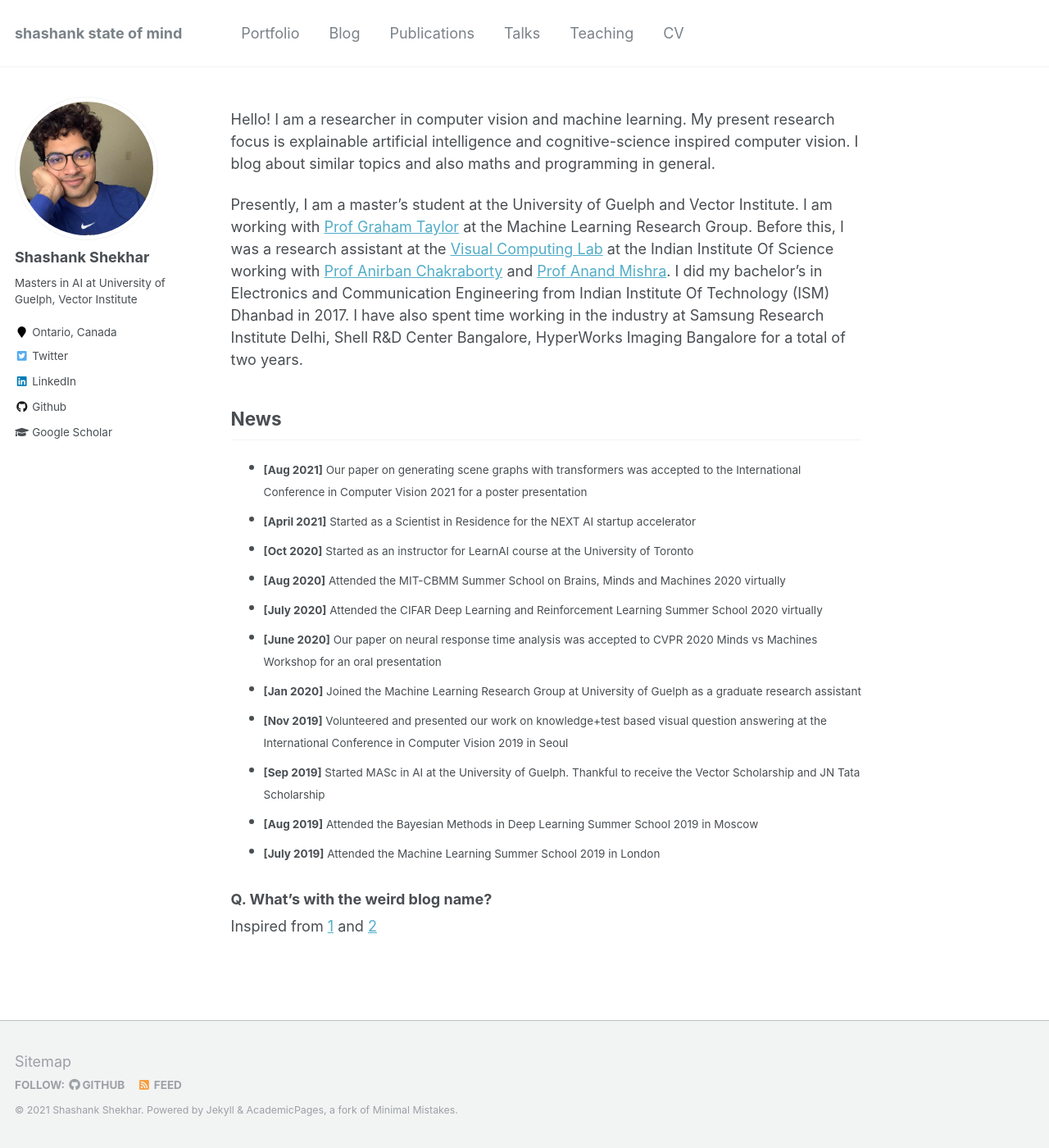
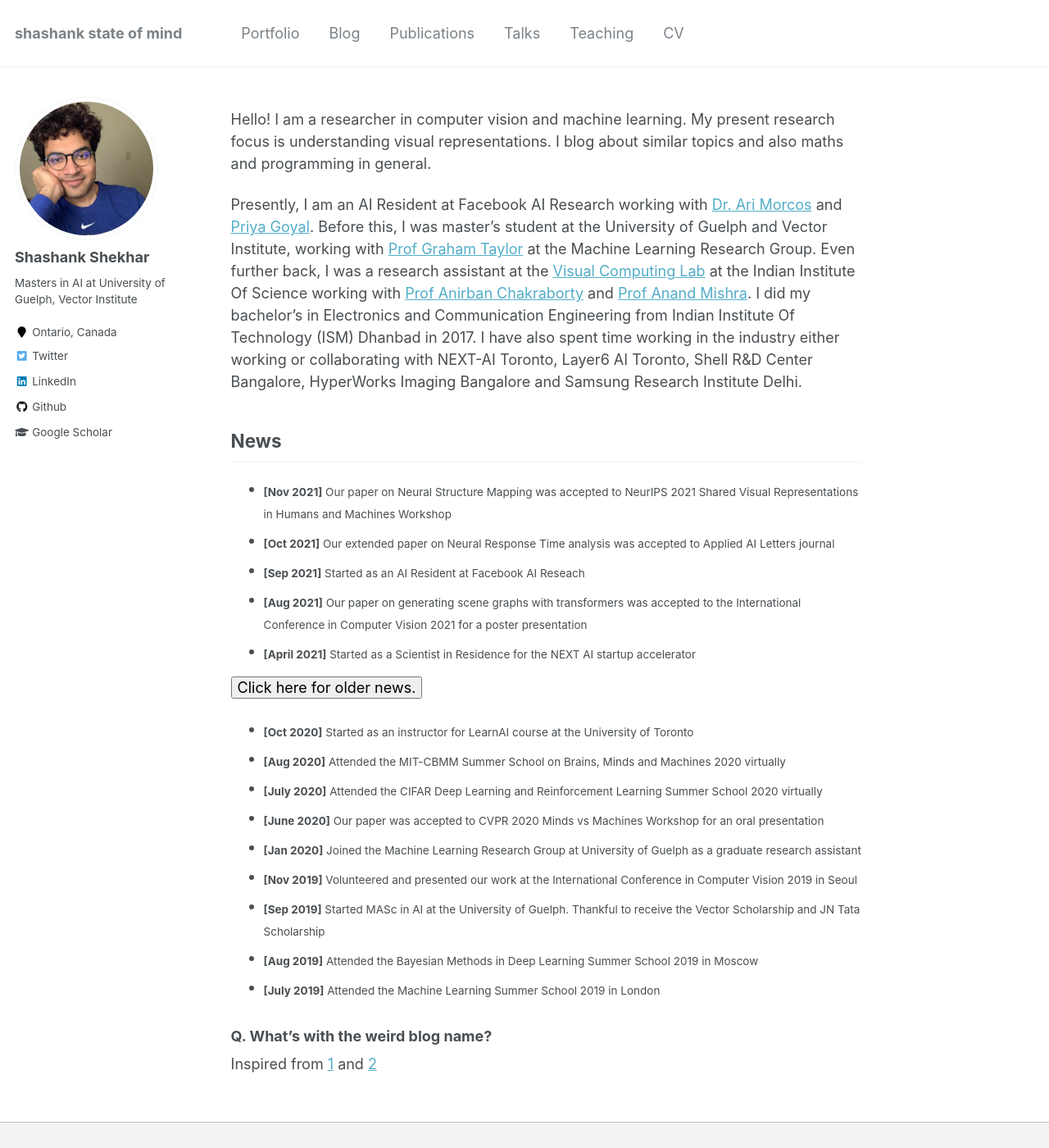
Before and after one commit to sshkhr/sshkhr.github.io, a Jekyll site: the page built from _pages/about.md, in a window 1280 px wide and 1400 px high. Shown: the whole window at 82% size. Built offline with Jekyll 4.4.1, drawn with Linux system fonts in a browser that asks for light colours.

Commit message:
personal update

```diff
--- a/_pages/about.md
+++ b/_pages/about.md
@@ -8,23 +8,31 @@
   - /about.html
 ---
 
-Hello! I am a researcher in computer vision and machine learning. My present research focus is explainable artificial intelligence and cognitive-science inspired computer vision. I blog about similar topics and also maths and programming in general.
+Hello! I am a researcher in computer vision and machine learning. My present research focus is understanding visual representations. I blog about similar topics and also maths and programming in general.
 
-Presently, I am a master's student at the University of Guelph and Vector Institute. I am working with [Prof Graham Taylor](https://www.gwtaylor.ca/) at the Machine Learning Research Group. Before this, I was a research assistant at the [Visual Computing Lab](http://visual-computing.in/home/) at the Indian Institute Of Science working with [Prof Anirban Chakraborty](http://visual-computing.in/wp-content/uploads/2017/08/anirban-chakraborty.html) and [Prof Anand Mishra](https://anandmishra22.github.io/). I did my bachelor's in Electronics and Communication Engineering from Indian Institute Of Technology (ISM) Dhanbad in 2017. I have also spent time working in the industry at Samsung Research Institute Delhi, Shell R&D Center Bangalore, HyperWorks Imaging Bangalore for a total of two years.
+Presently, I am an AI Resident at Facebook AI Research working with [Dr. Ari Morcos](http://www.arimorcos.com/) and [Priya Goyal](https://research.fb.com/people/goyal-priya/). Before this, I was master's student at the University of Guelph and Vector Institute, working with [Prof Graham Taylor](https://www.gwtaylor.ca/) at the Machine Learning Research Group. Even further back, I was a research assistant at the [Visual Computing Lab](http://visual-computing.in/home/) at the Indian Institute Of Science working with [Prof Anirban Chakraborty](http://visual-computing.in/wp-content/uploads/2017/08/anirban-chakraborty.html) and [Prof Anand Mishra](https://anandmishra22.github.io/). I did my bachelor's in Electronics and Communication Engineering from Indian Institute Of Technology (ISM) Dhanbad in 2017. I have also spent time working in the industry either working or collaborating with NEXT-AI Toronto, Layer6 AI Toronto, Shell R&D Center Bangalore, HyperWorks Imaging Bangalore and Samsung Research Institute Delhi.
 
 ## News
 
+* <sub>**[Nov 2021]** Our paper on Neural Structure Mapping was accepted to NeurIPS 2021 Shared Visual Representations in Humans and Machines Workshop</sub>
+* <sub>**[Oct 2021]** Our extended paper on Neural Response Time analysis was accepted to Applied AI Letters journal</sub>
+* <sub>**[Sep 2021]** Started as an AI Resident at Facebook AI Reseach</sub>
 * <sub>**[Aug 2021]** Our paper on generating scene graphs with transformers was accepted to the International Conference in Computer Vision 2021 for a poster presentation</sub>
 * <sub>**[April 2021]** Started as a Scientist in Residence for the NEXT AI startup accelerator</sub>
-* <sub>**[Oct 2020]** Started as an instructor for LearnAI course at the University of Toronto</sub>
-* <sub>**[Aug 2020]** Attended the MIT-CBMM Summer School on Brains, Minds and Machines 2020 virtually</sub>
-* <sub>**[July 2020]** Attended the CIFAR Deep Learning and Reinforcement Learning Summer School 2020 virtually</sub>
-* <sub>**[June 2020]** Our paper on neural response time analysis was accepted to CVPR 2020 Minds vs Machines Workshop for an oral presentation</sub>
-* <sub>**[Jan 2020]** Joined the Machine Learning Research Group at University of Guelph as a graduate research assistant</sub>
-* <sub>**[Nov 2019]** Volunteered and presented our work on knowledge+test based visual question answering at the International Conference in Computer Vision 2019 in Seoul</sub>
-* <sub>**[Sep 2019]** Started MASc in AI at the University of Guelph. Thankful to receive the Vector Scholarship and JN Tata Scholarship</sub>
-* <sub>**[Aug 2019]** Attended the Bayesian Methods in Deep Learning Summer School 2019 in Moscow</sub>
-* <sub>**[July 2019]** Attended the Machine Learning Summer School 2019 in London</sub>
+
+<button class="collapsible" id="yaml">Click here for older news.</button>
+
+<div class="content" id="yamldata" markdown="1">
+  * <sub>**[Oct 2020]** Started as an instructor for LearnAI course at the University of Toronto</sub>
+  * <sub>**[Aug 2020]** Attended the MIT-CBMM Summer School on Brains, Minds and Machines 2020 virtually</sub>
+  * <sub>**[July 2020]** Attended the CIFAR Deep Learning and Reinforcement Learning Summer School 2020 virtually</sub>
+  * <sub>**[June 2020]** Our paper was accepted to CVPR 2020 Minds vs Machines Workshop for an oral presentation</sub>
+  * <sub>**[Jan 2020]** Joined the Machine Learning Research Group at University of Guelph as a graduate research assistant</sub>
+  * <sub>**[Nov 2019]** Volunteered and presented our work at the International Conference in Computer Vision 2019 in Seoul</sub>
+  * <sub>**[Sep 2019]** Started MASc in AI at the University of Guelph. Thankful to receive the Vector Scholarship and JN Tata Scholarship</sub>
+  * <sub>**[Aug 2019]** Attended the Bayesian Methods in Deep Learning Summer School 2019 in Moscow</sub>
+  * <sub>**[July 2019]** Attended the Machine Learning Summer School 2019 in London</sub>
+</div>
 
 
 ### Q. What's with the weird blog name?
```
